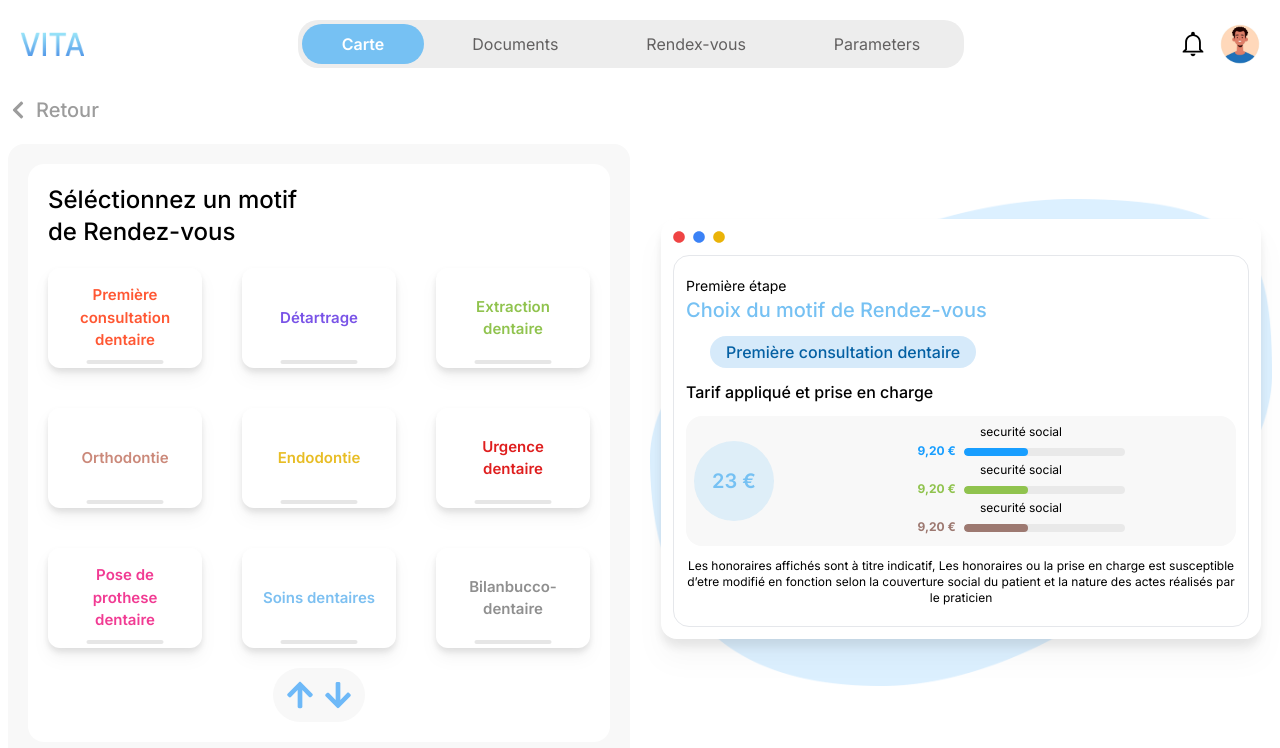
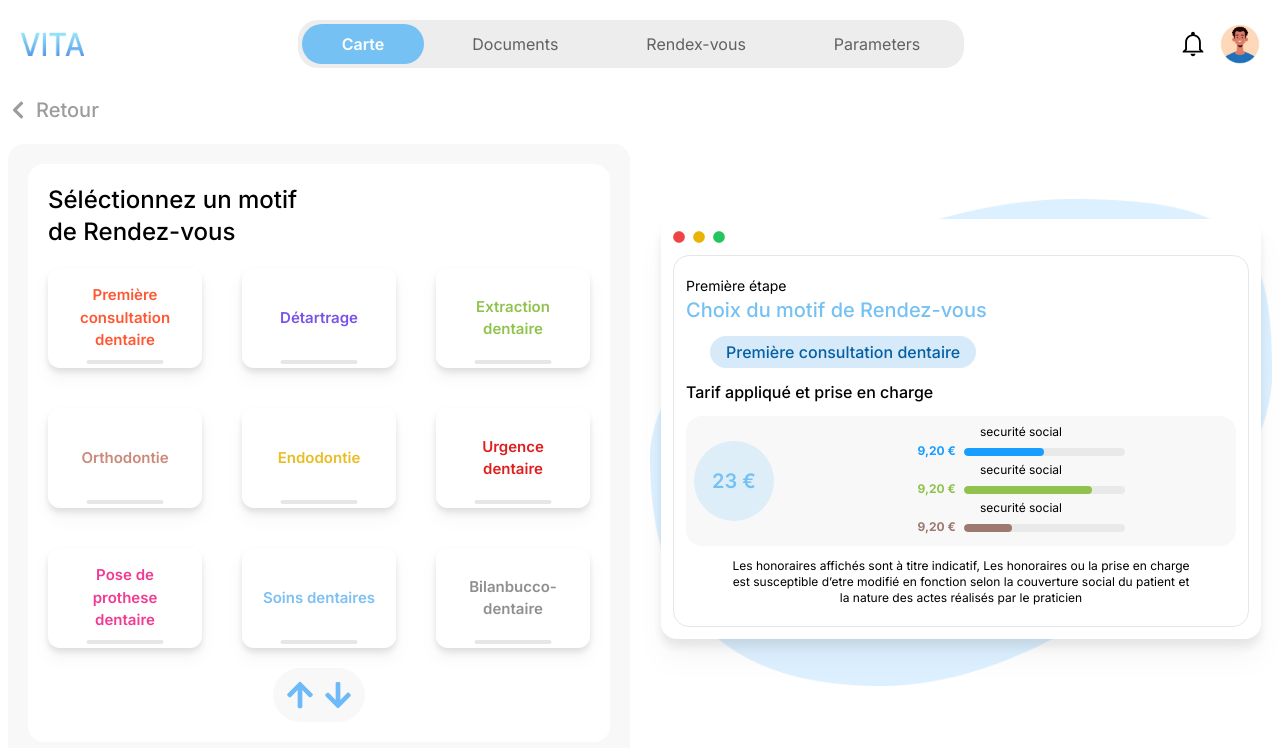
Before and after one commit to faysalewucse/vita_medical, a React (Vite) app: page /schedule in a window 1280 px wide. Shown: the top 748 px of the page. Built offline with nearby package versions, Linux system fonts and the light colour scheme.

Commit message:
udpate design 2

```diff
--- a/src/components/MedicineCard.jsx
+++ b/src/components/MedicineCard.jsx
@@ -43,7 +43,7 @@ const MedicineCard = () => {
             </p>
           </div>
         </div>
-        <div className="flex md:flex-row flex-col md:items-center justify-start gap-2">
+        <div className="flex md:items-center justify-start gap-2">
           <Skill name={"Reservation en ligne"} />
           <Skill name={"Conventionné secteur 1"} />
         </div>
@@ -95,7 +95,7 @@ export default MedicineCard;
 
 const Skill = ({ name }) => {
   return (
-    <p className="bg-gradient-to-l to-linear1 from-linear2 text-xs p-1 rounded-2xl text-white font-medium">
+    <p className="w-fit bg-gradient-to-l to-linear1 from-linear2 text-xs p-1 rounded-2xl text-white font-medium">
       {name}
     </p>
   );
--- a/src/pages/schedule/Schedule.jsx
+++ b/src/pages/schedule/Schedule.jsx
@@ -46,7 +46,7 @@ const Schedule = () => {
           </div>
           <div className="bg-background6 p-5 rounded-2xl mt-5">
             <div className="bg-white md:p-5 p-2 rounded-2xl">
-              <h3 className="md:text-2xl text-[28px] font-medium w-1/2">
+              <h3 className="md:text-2xl text-[28px] font-medium md:w-1/2">
                 Séléctionnez un motif de Rendez-vous
               </h3>
               <div className="grid grid-cols-2 md:grid-cols-3 md:gap-10 gap-5 mt-5">
@@ -75,11 +75,11 @@ const Schedule = () => {
         </div>
         <div className="relative md:w-1/2 flex items-center justify-center">
           <img src={vector} alt="" className="absolute -top-5" />
-          <div className="bg-white drop-shadow-xl p-3 rounded-2xl w-[75vh]">
+          <div className="bg-white drop-shadow-xl p-3 rounded-2xl md:w-[75vh]">
             <div className="flex items-center gap-2 text-xs">
               <FaCircle className="text-red-500" />
-              <FaCircle className="text-blue-500" />
               <FaCircle className="text-yellow-500" />
+              <FaCircle className="text-green-500" />
             </div>
             <div className="border rounded-2xl mt-3 py-5 px-3">
               <p className="text-sm">Première étape</p>
@@ -98,24 +98,24 @@ const Schedule = () => {
                   <Percentage
                     label={"securité social"}
                     amount={"9,20 €"}
-                    progress={40}
+                    progress={50}
                     color={"#189EFF"}
                   />
                   <Percentage
                     label={"securité social"}
                     amount={"9,20 €"}
-                    progress={40}
+                    progress={80}
                     color={"#90C34E"}
                   />
                   <Percentage
                     label={"securité social"}
                     amount={"9,20 €"}
-                    progress={40}
+                    progress={30}
                     color={"#9D7971"}
                   />
                 </div>
               </div>
-              <p className="text-xs text-center">
+              <p className="text-xs text-center md:w-5/6 md:mx-auto">
                 Les honoraires affichés sont à titre indicatif, Les honoraires
                 ou la prise en charge est susceptible d’etre modifié en fonction
                 selon la couverture social du patient et la nature des actes
@@ -135,7 +135,7 @@ const Percentage = ({ label, amount, progress, color }) => {
   return (
     <div className="flex flex-col items-center">
       <h6 className="">{label}</h6>
-      <div className="w-1/2 flex items-center gap-2">
+      <div className="md:w-1/2 w-full flex items-center gap-2">
         <p style={{ color: color, fontWeight: "bold" }}>{amount}</p>
         <Progress
           className="flex-1"
```
